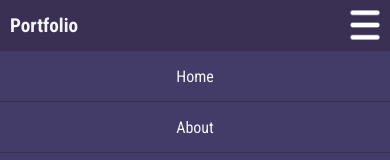
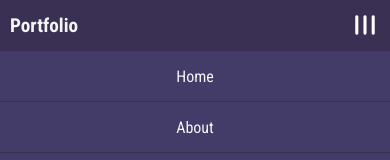
Before and after one commit to Koksiarz100/Portfolio, a React (Vite) app: page / in a window 390 px wide. Both pictures are taken after a click on the button 365 px from the left and 25 px from the top of the page. Shown: the top 160 px of the page. Built offline with nearby package versions, Linux system fonts and the light colour scheme.

Commit message:
fixed nav animation

```diff
--- a/src/components/nav/Nav.tsx
+++ b/src/components/nav/Nav.tsx
@@ -2,24 +2,61 @@ import React, { useState } from 'react'
 import './nav.scss'
 import hamburger from '../../assets/hamburger-light.png'
 
+
 function Nav() {
   const [isNavExpanded, setIsNavExpanded] = useState(false)
+  const [isNavRotated, setIsNavRotated] = useState(false)
+  const [isStarted, setStarted] = useState(false)
+
+  function animations(isStarted: boolean) {
+    if(isStarted === true){
+      return (
+        <>
+          <button className='nav-button' onClick={() => {setIsNavExpanded(!isNavExpanded);setIsNavRotated(!isNavRotated)}}>
+            <img src={hamburger} alt='menu button' className={
+              isNavExpanded ? "nav-button-img rotated" : "nav-button-img"
+            }/>
+          </button>
+          <div className={
+            isNavExpanded ? "nav-list expanded" : "nav-list"
+          }>
+          <li><a href='#home'>Home</a></li>
+          <li><a href='#about'>About</a></li>
+          <li><a href='#skills'>Skills</a></li>
+          <li><a href='#projects'>Projects</a></li>
+        </div>
+        </>
+      )
+    }
+    else if (isStarted === false){
+      return (
+        <>
+          <button className='nav-button' onClick={() => {setIsNavExpanded(!isNavExpanded);setIsNavRotated(!isNavRotated);setStarted(true)}}>
+            <img src={hamburger} alt='menu button' className={
+              isNavExpanded ? "nav-button-img rotated" : "nav-button-img normal"
+            }/>
+          </button>
+          <div className={
+            isNavExpanded ? "nav-list expanded" : "nav-list normal"
+          }>
+          <li><a href='#home'>Home</a></li>
+          <li><a href='#about'>About</a></li>
+          <li><a href='#skills'>Skills</a></li>
+          <li><a href='#projects'>Projects</a></li>
+        </div>
+      </>
+      )
+    }
+  }
+
   return (
     <div className='nav-wrapper'>
       <div className='nav-logo'>
         Portfolio
       </div>
-      <button className='nav-button' onClick={() => {setIsNavExpanded(!isNavExpanded);}}>
-        <img src={hamburger} alt='menu button' id='nav-button-img'/>
-      </button>
-      <div className={
-          isNavExpanded ? "nav-list expanded" : "nav-list"
-        }>
-        <li><a href='#home'>Home</a></li>
-        <li><a href='#about'>About</a></li>
-        <li><a href='#skills'>Skills</a></li>
-        <li><a href='#projects'>Projects</a></li>
-      </div>
+      <>
+        {animations(isStarted)}
+      </>
     </div>
   )
 }
--- a/src/components/nav/nav.scss
+++ b/src/components/nav/nav.scss
@@ -21,10 +21,23 @@
     border: none;
     display: none;
 
-    #nav-button-img {
-      width: 30px;
-      height: 30px;
+    .nav-button-img {
+      width: 20px;
+      height: 20px;
       cursor: pointer;
+      animation-name: rotationBack;
+      animation-duration: 0.3s;
+      animation-fill-mode: forwards;
+    }
+
+    .nav-button-img.rotated {
+      animation-name: rotation;
+      animation-duration: 0.3s;
+      animation-fill-mode: forwards;
+    }
+
+    .nav-button-img.normal {
+      animation-name: none;
     }
 
     @media screen and (max-width: 768px) {
@@ -90,13 +103,18 @@
   }
 
   .nav-list.expanded {
-    @media screen and (max-width: 768px) {
-      display: flex;
-      animation-name: slideIn;
-      animation-duration: 0.5s;
-    }
+    display: flex;
+    animation-name: slideIn;
+    animation-duration: 0.5s;
+  }
+
+  .nav-list.normal {
+    display: none;
+    animation-name: none;
   }
 }
+
+// Animations for nav
 
 @keyframes slideIn {
   0% {
@@ -116,3 +134,21 @@
     transform: translateX(100%);
   }
 }
+
+@keyframes rotation {
+  0% {
+    transform: rotate(0deg);
+  }
+  100% {
+    transform: rotate(90deg);
+  }
+}
+
+@keyframes rotationBack {
+  0% {
+    transform: rotate(90deg);
+  }
+  100% {
+    transform: rotate(0deg);
+  }
+}
```
